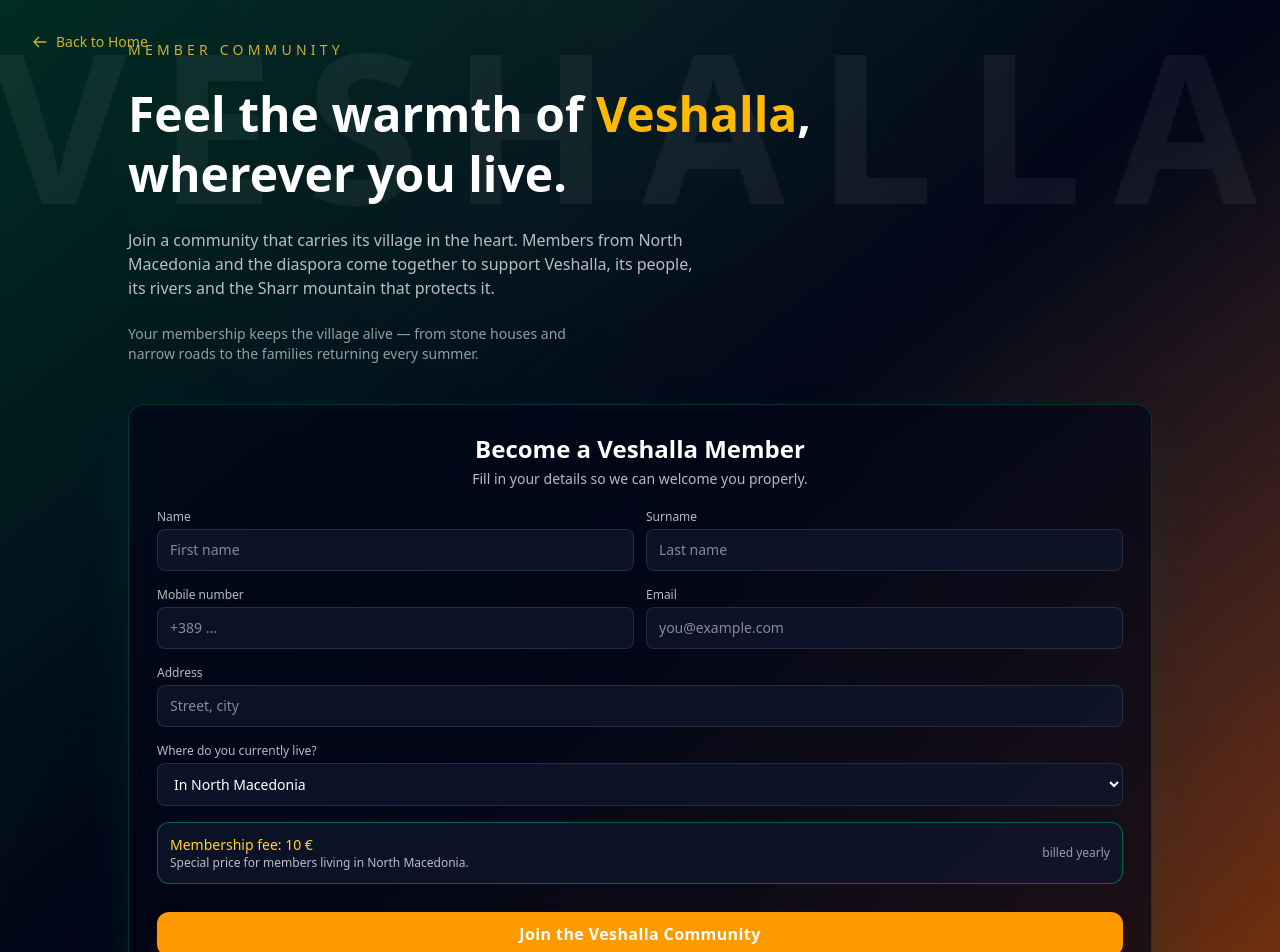
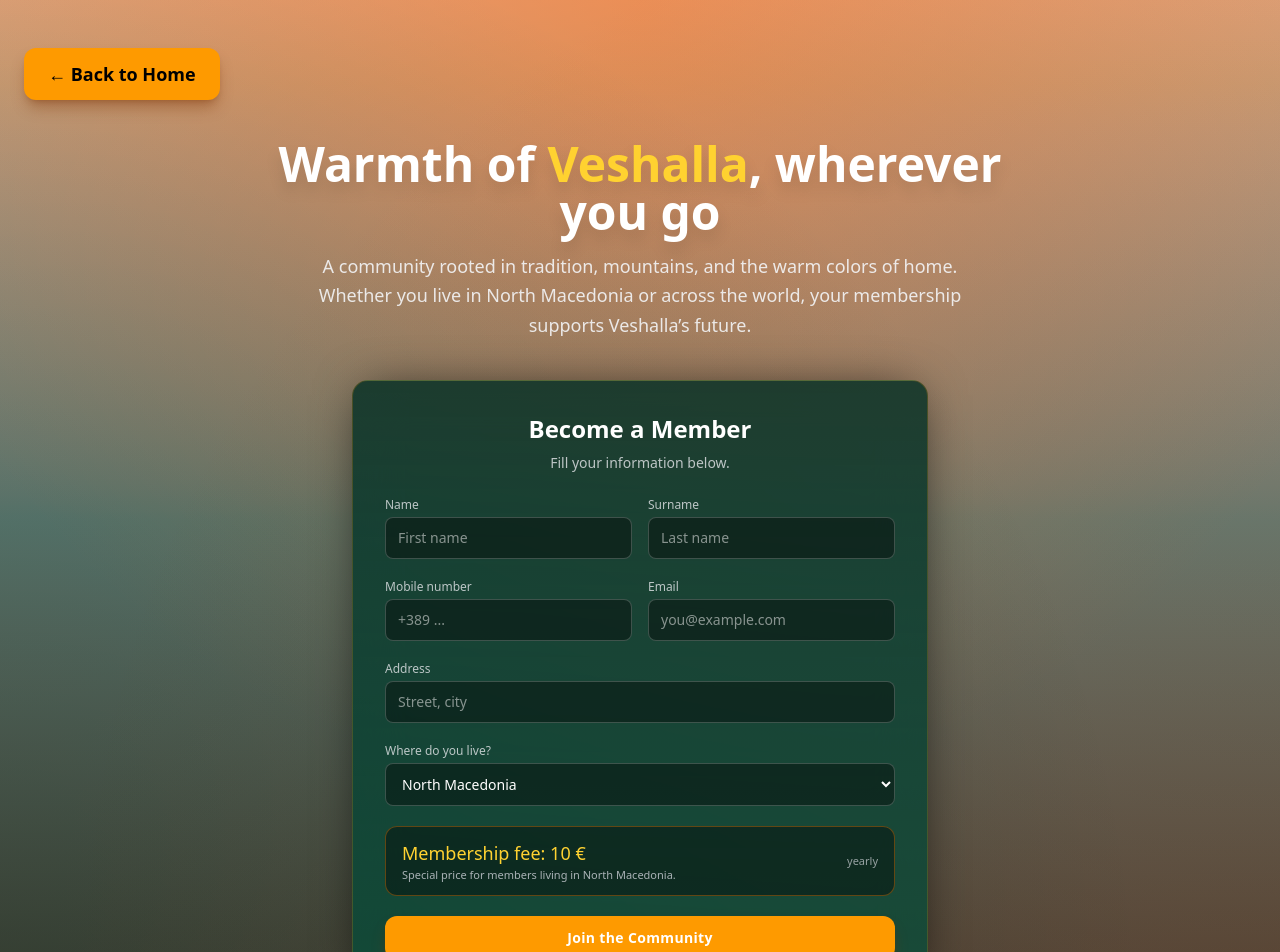
Before and after one commit to ermalmiftari/Veshallaweb, a React (Vite) app: page /1/member in a window 1280 px wide. Shown: the top 952 px of the page. Built offline with nearby package versions, Linux system fonts and the light colour scheme.

Commit message:
gertipicka

```diff
--- a/src/pages/Member.tsx
+++ b/src/pages/Member.tsx
@@ -1,344 +1,175 @@
 import { useState } from "react";
-import { Check, AlertCircle } from "lucide-react";
-import { useParams, useNavigate } from "react-router-dom";
+import { Link } from "react-router-dom";
 
 export default function Member() {
-  const { lang } = useParams<{ lang: string }>();
-  const navigate = useNavigate();
-  const activeLang = lang || "en";
-
   const [location, setLocation] = useState<"mk" | "diaspora">("mk");
-  const [formData, setFormData] = useState({
-    firstName: "",
-    lastName: "",
-    mobile: "",
-    email: "",
-    address: "",
-  });
-  const [errors, setErrors] = useState<Record<string, string>>({});
-  const [isSubmitting, setIsSubmitting] = useState(false);
-  const [submitSuccess, setSubmitSuccess] = useState(false);
-
   const price = location === "mk" ? 10 : 100;
 
-  const handleInputChange = (field: string, value: string) => {
-    setFormData((prev) => ({ ...prev, [field]: value }));
-    if (errors[field]) {
-      setErrors((prev) => ({ ...prev, [field]: "" }));
-    }
-  };
+  return (
+    <div
+      className="
+        relative min-h-screen overflow-hidden
 
-  const validateForm = () => {
-    const newErrors: Record<string, string> = {};
+        bg-gradient-to-b
+        from-amber-700/50
+        via-emerald-950/60
+        to-[#1a0f05]/80
 
-    if (!formData.firstName.trim()) {
-      newErrors.firstName = "First name is required";
-    }
-    if (!formData.lastName.trim()) {
-      newErrors.lastName = "Last name is required";
-    }
-    if (!formData.mobile.trim()) {
-      newErrors.mobile = "Mobile number is required";
-    } else if (!/^[\d\s\+\-\(\)]+$/.test(formData.mobile)) {
-      newErrors.mobile = "Please enter a valid phone number";
-    }
-    if (!formData.email.trim()) {
-      newErrors.email = "Email is required";
-    } else if (!/^[^\s@]+@[^\s@]+\.[^\s@]+$/.test(formData.email)) {
-      newErrors.email = "Please enter a valid email address";
-    }
-    if (!formData.address.trim()) {
-      newErrors.address = "Address is required";
-    }
+        text-white flex flex-col items-start
+        justify-start px-6 py-12
+      "
+    >
 
-    setErrors(newErrors);
-    return Object.keys(newErrors).length === 0;
-  };
+      {/* DARK ORANGE SUN GLOW */}
+      <div className="absolute inset-0 bg-[radial-gradient(circle_at_top_center,rgba(255,110,30,0.42),transparent_65%)] pointer-events-none" />
 
-  const handleSubmit = async () => {
-    if (!validateForm()) {
-      return;
-    }
+      {/* DEEP GREEN MOUNTAIN SHADOW */}
+      <div className="absolute inset-0 bg-[radial-gradient(circle_at_bottom_left,rgba(0,40,20,0.35),transparent_70%)] pointer-events-none" />
 
-    setIsSubmitting(true);
+      {/* DARK AMBER SHADOW */}
+      <div className="absolute inset-0 bg-[radial-gradient(circle_at_bottom_right,rgba(120,60,20,0.28),transparent_75%)] pointer-events-none" />
 
-    try {
-      const memberData = {
-        ...formData,
-        location,
-        price,
-        registeredAt: new Date().toISOString(),
-      };
 
-      const memberId = `member_${Date.now()}_${Math.random().toString(36).substr(2, 9)}`;
-
-      await window.storage.set(memberId, JSON.stringify(memberData));
-
-      try {
-        const listResult = await window.storage.get("members_list");
-        const membersList = listResult ? JSON.parse(listResult.value) : [];
-        membersList.push(memberId);
-        await window.storage.set("members_list", JSON.stringify(membersList));
-      } catch (error) {
-        await window.storage.set("members_list", JSON.stringify([memberId]));
-      }
-
-      setSubmitSuccess(true);
-
-      setTimeout(() => {
-        setFormData({
-          firstName: "",
-          lastName: "",
-          mobile: "",
-          email: "",
-          address: "",
-        });
-        setLocation("mk");
-        setSubmitSuccess(false);
-      }, 3000);
-    } catch (error) {
-      console.error("Error saving member data:", error);
-      setErrors({ submit: "Failed to save registration. Please try again." });
-    } finally {
-      setIsSubmitting(false);
-    }
-  };
-
-  if (submitSuccess) {
-    return (
-      <div className="relative min-h-screen overflow-hidden bg-gradient-to-br from-emerald-950 via-slate-950 to-amber-900 text-white flex items-center justify-center px-4">
-        <div className="relative z-10 text-center space-y-6 max-w-md">
-          <div className="mx-auto w-20 h-20 rounded-full bg-emerald-500/20 flex items-center justify-center">
-            <Check className="w-10 h-10 text-emerald-400" />
-          </div>
-          <h1 className="text-3xl md:text-4xl font-bold">Welcome to Veshalla!</h1>
-          <p className="text-gray-200/80">
-            Your membership registration has been received. We'll be in touch soon with payment details and your membership card.
-          </p>
-          <p className="text-sm text-amber-300">
-            {formData.firstName}, you are now part of our mountain family.
-          </p>
-        </div>
-      </div>
-    );
-  }
-
-  return (
-    <div className="relative min-h-screen overflow-hidden bg-gradient-to-br from-emerald-950 via-slate-950 to-amber-900 text-white flex items-center justify-center px-4 py-10">
-      <div
-        className="pointer-events-none absolute inset-0 opacity-40"
-        style={{
-          backgroundImage:
-            "radial-gradient(circle at top, rgba(255,255,255,0.06), transparent 55%), radial-gradient(circle at bottom, rgba(0,0,0,0.4), transparent 55%)",
-        }}
-      />
-
-      <div className="pointer-events-none absolute inset-x-0 top-5 flex justify-center">
-        <span className="text-[5rem] md:text-[9rem] lg:text-[13rem] font-black tracking-[0.15em] text-white/5 leading-none">
-          VESHALLA
-        </span>
+      {/* HOME BUTTON — LEFT SIDE */}
+      <div className="relative z-10 mb-10 w-full flex justify-start">
+        <Link
+          to="/"
+          className="
+            bg-amber-500 hover:bg-amber-400
+            text-black font-semibold
+            px-6 py-3 rounded-xl
+            shadow-lg shadow-amber-900/40
+            transition text-lg
+          "
+        >
+          ← Back to Home
+        </Link>
       </div>
 
-      <button
-        onClick={() => navigate(`/${activeLang}/home`)}
-        className="absolute top-8 left-8 z-20 inline-flex items-center gap-2 text-sm text-amber-300/80 hover:text-amber-300 transition-colors"
-      >
-        <svg className="w-4 h-4" fill="none" stroke="currentColor" viewBox="0 0 24 24">
-          <path strokeLinecap="round" strokeLinejoin="round" strokeWidth={2} d="M10 19l-7-7m0 0l7-7m-7 7h18" />
-        </svg>
-        Back to Home
-      </button>
-
-      <div className="relative z-10 grid w-full max-w-5xl gap-10 lg:grid-cols-[1.15fr,1fr] items-center">
-        <div className="space-y-6">
-          <p className="uppercase tracking-[0.3em] text-sm text-amber-300/80">
-            MEMBER COMMUNITY
-          </p>
-
-          <h1 className="text-3xl md:text-4xl lg:text-5xl font-semibold leading-tight">
-            Feel the warmth of{" "}
-            <span className="text-amber-400 font-bold">Veshalla</span>,{" "}
-            <br className="hidden md:block" />
-            wherever you live.
+      {/* TEXT SECTION */}
+      <div className="relative z-10 w-full max-w-3xl text-center mb-10 self-center">
+        <h1 className="text-4xl md:text-5xl font-bold drop-shadow-xl">
+          Warmth of <span className="text-amber-300">Veshalla</span>, wherever you go
         </h1>
 
-          <p className="text-sm md:text-base text-gray-200/80 max-w-xl">
-            Join a community that carries its village in the heart. Members from
-            North Macedonia and the diaspora come together to support Veshalla,
-            its people, its rivers and the Sharr mountain that protects it.
-          </p>
-
-          <p className="text-xs md:text-sm text-gray-300/70 max-w-md">
-            Your membership keeps the village alive — from stone houses and
-            narrow roads to the families returning every summer.
+        <p className="text-gray-100/90 text-base md:text-lg leading-relaxed mt-4 max-w-2xl mx-auto">
+          A community rooted in tradition, mountains, and the warm colors of home.
+          Whether you live in North Macedonia or across the world, your membership
+          supports Veshalla’s future.
         </p>
       </div>
 
-        <div className="bg-slate-950/70 border border-emerald-700/40 shadow-2xl shadow-emerald-900/40 rounded-2xl p-6 md:p-7 backdrop-blur">
-          <h2 className="text-xl md:text-2xl font-semibold mb-1 text-center">
-            Become a Veshalla Member
+      {/* FORM CARD */}
+      <div
+        className="
+          relative z-10 bg-gradient-to-b
+          from-emerald-950/80 to-emerald-900/70
+
+          border border-amber-500/20 backdrop-blur-xl
+          shadow-[0_0_50px_-15px_rgba(0,0,0,0.8)]
+
+          max-w-xl w-full rounded-2xl p-8 self-center
+        "
+      >
+        <h2 className="text-2xl font-semibold text-center mb-2">
+          Become a Member
         </h2>
-          <p className="text-xs md:text-sm text-gray-200/80 text-center mb-5">
-            Fill in your details so we can welcome you properly.
+        <p className="text-gray-200/80 text-center text-sm mb-6">
+          Fill your information below.
         </p>
 
-          <div className="space-y-4">
-            <div className="grid grid-cols-1 sm:grid-cols-2 gap-3">
+        <form className="space-y-5">
+
+          <div className="grid grid-cols-1 sm:grid-cols-2 gap-4">
             <div>
-                <label className="block text-xs mb-1 text-gray-200/80">
-                  Name
-                </label>
+              <label className="block text-xs text-gray-200/80 mb-1">Name</label>
               <input
                 type="text"
+                className="w-full rounded-lg bg-black/40 border border-white/20 px-3 py-2.5 text-sm outline-none focus:ring-1 focus:ring-amber-400"
                 placeholder="First name"
-                  value={formData.firstName}
-                  onChange={(e) => handleInputChange("firstName", e.target.value)}
-                  className={`w-full rounded-lg bg-slate-900/80 border ${
-                    errors.firstName ? "border-red-500" : "border-slate-700/60"
-                  } px-3 py-2.5 text-sm outline-none focus:border-amber-400 focus:ring-1 focus:ring-amber-400`}
               />
-                {errors.firstName && (
-                  <p className="text-red-400 text-xs mt-1 flex items-center gap-1">
-                    <AlertCircle className="w-3 h-3" />
-                    {errors.firstName}
-                  </p>
-                )}
             </div>
+
             <div>
-                <label className="block text-xs mb-1 text-gray-200/80">
-                  Surname
-                </label>
+              <label className="block text-xs text-gray-200/80 mb-1">Surname</label>
               <input
                 type="text"
+                className="w-full rounded-lg bg-black/40 border border-white/20 px-3 py-2.5 text-sm outline-none focus:ring-1 focus:ring-amber-400"
                 placeholder="Last name"
-                  value={formData.lastName}
-                  onChange={(e) => handleInputChange("lastName", e.target.value)}
-                  className={`w-full rounded-lg bg-slate-900/80 border ${
-                    errors.lastName ? "border-red-500" : "border-slate-700/60"
-                  } px-3 py-2.5 text-sm outline-none focus:border-amber-400 focus:ring-1 focus:ring-amber-400`}
               />
-                {errors.lastName && (
-                  <p className="text-red-400 text-xs mt-1 flex items-center gap-1">
-                    <AlertCircle className="w-3 h-3" />
-                    {errors.lastName}
-                  </p>
-                )}
             </div>
           </div>
 
-            <div className="grid grid-cols-1 sm:grid-cols-2 gap-3">
+          <div className="grid grid-cols-1 sm:grid-cols-2 gap-4">
             <div>
-                <label className="block text-xs mb-1 text-gray-200/80">
-                  Mobile number
-                </label>
+              <label className="block text-xs text-gray-200/80 mb-1">Mobile number</label>
               <input
                 type="tel"
+                className="w-full rounded-lg bg-black/40 border border-white/20 px-3 py-2.5 text-sm outline-none focus:ring-1 focus:ring-amber-400"
                 placeholder="+389 ..."
-                  value={formData.mobile}
-                  onChange={(e) => handleInputChange("mobile", e.target.value)}
-                  className={`w-full rounded-lg bg-slate-900/80 border ${
-                    errors.mobile ? "border-red-500" : "border-slate-700/60"
-                  } px-3 py-2.5 text-sm outline-none focus:border-amber-400 focus:ring-1 focus:ring-amber-400`}
               />
-                {errors.mobile && (
-                  <p className="text-red-400 text-xs mt-1 flex items-center gap-1">
-                    <AlertCircle className="w-3 h-3" />
-                    {errors.mobile}
-                  </p>
-                )}
             </div>
 
             <div>
-                <label className="block text-xs mb-1 text-gray-200/80">
-                  Email
-                </label>
+              <label className="block text-xs text-gray-200/80 mb-1">Email</label>
               <input
                 type="email"
+                className="w-full rounded-lg bg-black/40 border border-white/20 px-3 py-2.5 text-sm outline-none focus:ring-1 focus:ring-amber-400"
                 placeholder="you@example.com"
-                  value={formData.email}
-                  onChange={(e) => handleInputChange("email", e.target.value)}
-                  className={`w-full rounded-lg bg-slate-900/80 border ${
-                    errors.email ? "border-red-500" : "border-slate-700/60"
-                  } px-3 py-2.5 text-sm outline-none focus:border-amber-400 focus:ring-1 focus:ring-amber-400`}
               />
-                {errors.email && (
-                  <p className="text-red-400 text-xs mt-1 flex items-center gap-1">
-                    <AlertCircle className="w-3 h-3" />
-                    {errors.email}
-                  </p>
-                )}
             </div>
           </div>
 
           <div>
-              <label className="block text-xs mb-1 text-gray-200/80">
-                Address
-              </label>
+            <label className="block text-xs text-gray-200/80 mb-1">Address</label>
             <input
               type="text"
+              className="w-full rounded-lg bg-black/40 border border-white/20 px-3 py-2.5 text-sm outline-none focus:ring-1 focus:ring-amber-400"
               placeholder="Street, city"
-                value={formData.address}
-                onChange={(e) => handleInputChange("address", e.target.value)}
-                className={`w-full rounded-lg bg-slate-900/80 border ${
-                  errors.address ? "border-red-500" : "border-slate-700/60"
-                } px-3 py-2.5 text-sm outline-none focus:border-amber-400 focus:ring-1 focus:ring-amber-400`}
             />
-              {errors.address && (
-                <p className="text-red-400 text-xs mt-1 flex items-center gap-1">
-                  <AlertCircle className="w-3 h-3" />
-                  {errors.address}
-                </p>
-              )}
           </div>
 
           <div>
-              <label className="block text-xs mb-1 text-gray-200/80">
-                Where do you currently live?
-              </label>
+            <label className="block text-xs text-gray-200/80 mb-1">Where do you live?</label>
             <select
               value={location}
               onChange={(e) =>
                 setLocation(e.target.value === "mk" ? "mk" : "diaspora")
               }
-                className="w-full rounded-lg bg-slate-900/80 border border-slate-700/60 px-3 py-2.5 text-sm outline-none focus:border-amber-400 focus:ring-1 focus:ring-amber-400"
+              className="w-full rounded-lg bg-black/40 border border-white/20 px-3 py-2.5 text-sm outline-none focus:ring-1 focus:ring-amber-400"
             >
-                <option value="mk">In North Macedonia</option>
-                <option value="diaspora">Outside North Macedonia (diaspora)</option>
+              <option value="mk">North Macedonia</option>
+              <option value="diaspora">Diaspora</option>
             </select>
           </div>
 
-            <div className="flex items-center justify-between rounded-xl bg-slate-900/80 border border-emerald-600/60 px-3 py-3 text-xs md:text-sm">
+          {/* PRICE BOX */}
+          <div className="bg-black/40 border border-amber-600/40 px-4 py-3 rounded-xl flex items-center justify-between">
             <div>
-                <p className="font-medium text-amber-300">
+              <p className="font-medium text-amber-300 text-lg">
                 Membership fee: {price} €
               </p>
-                <p className="text-[11px] md:text-xs text-gray-200/80">
+              <p className="text-[11px] text-gray-300/80">
                 {location === "mk"
                   ? "Special price for members living in North Macedonia."
-                    : "Diaspora contribution supporting projects in Veshalla."}
+                  : "Diaspora contribution supporting village progress."}
               </p>
             </div>
-              <div className="text-right text-[11px] md:text-xs text-gray-300/70">
-                billed yearly
-              </div>
+            <p className="text-[11px] text-gray-300/70">yearly</p>
           </div>
 
-            {errors.submit && (
-              <div className="rounded-lg bg-red-500/10 border border-red-500/30 p-3 text-sm text-red-400 flex items-center gap-2">
-                <AlertCircle className="w-4 h-4" />
-                {errors.submit}
-              </div>
-            )}
+          <button
+            type="submit"
+            className="
+              w-full rounded-xl bg-amber-500 hover:bg-amber-400
+              transition px-4 py-3 text-sm font-semibold tracking-wide
+              shadow-lg shadow-amber-900/40
+            "
+          >
+            Join the Community
+          </button>
 
-            <button
-              onClick={handleSubmit}
-              disabled={isSubmitting}
-              className="mt-3 w-full rounded-xl bg-amber-500 hover:bg-amber-400 active:bg-amber-500 disabled:bg-amber-600/50 disabled:cursor-not-allowed transition-colors px-4 py-2.5 text-sm md:text-base font-semibold tracking-wide shadow-lg shadow-amber-900/40"
-            >
-              {isSubmitting ? "Submitting..." : "Join the Veshalla Community"}
-            </button>
-          </div>
-        </div>
+        </form>
       </div>
     </div>
   );
```
Lines whose indentation alone changed are shown as unchanged.
